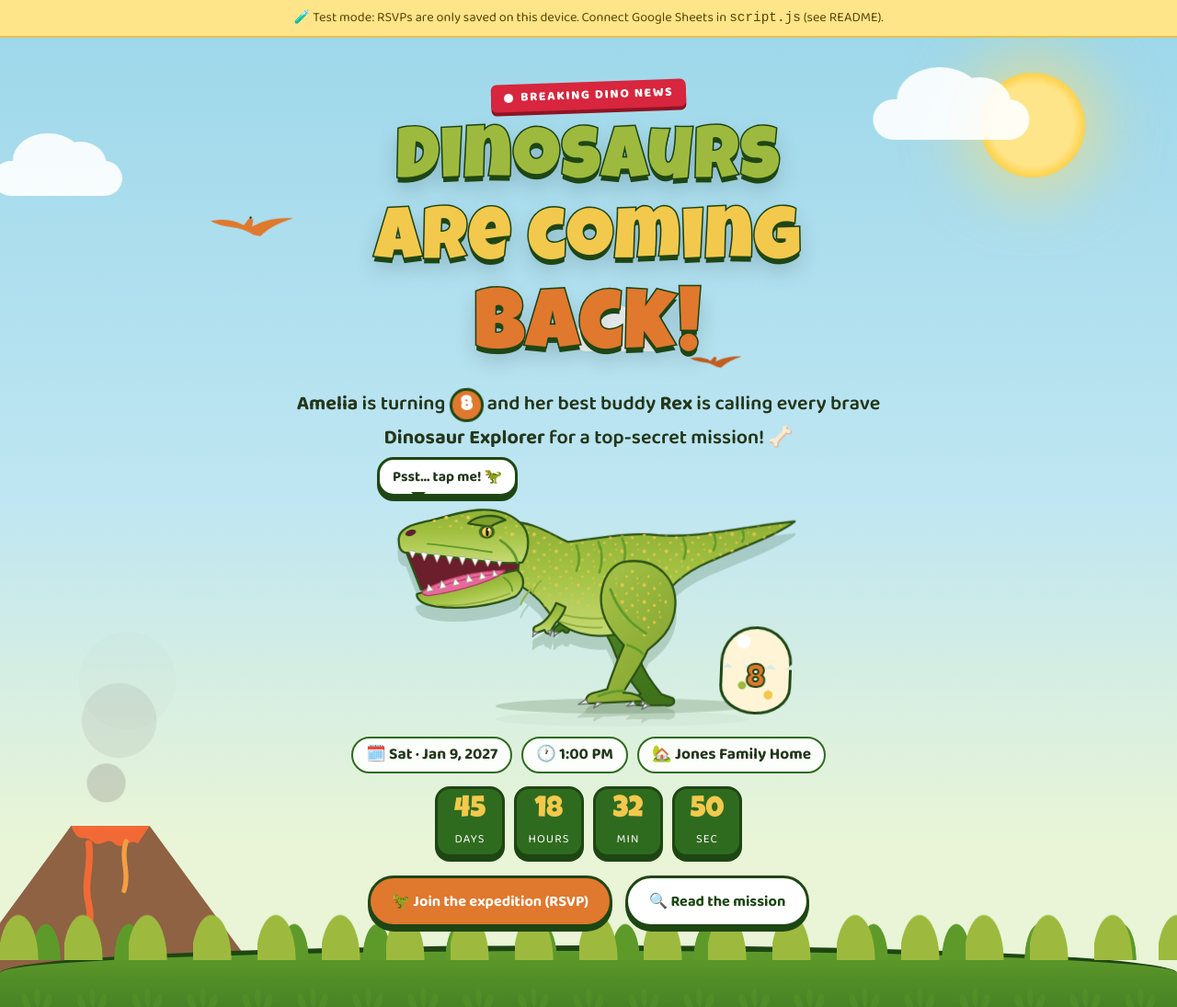
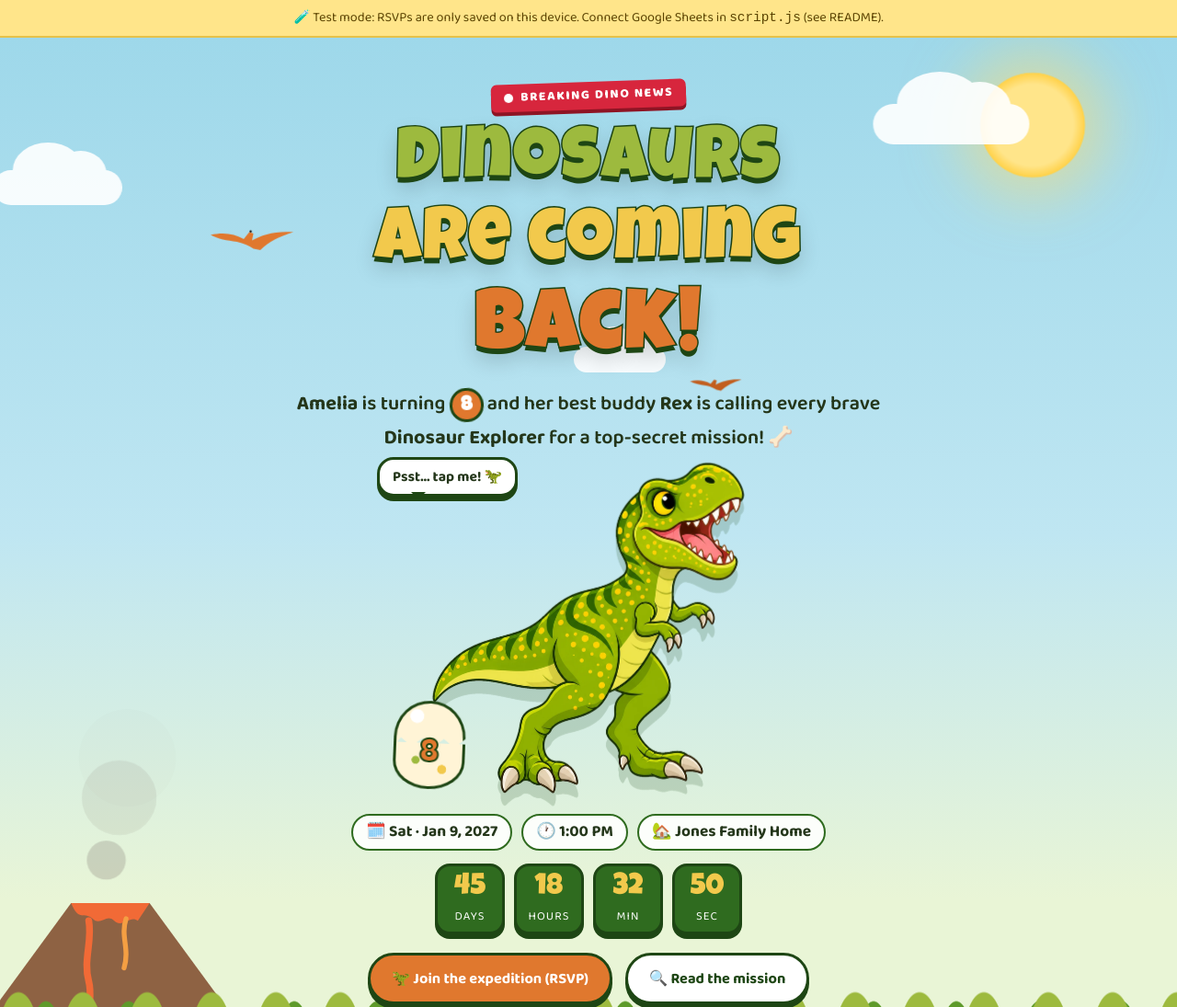
Before and after one commit to jonesjocobi/Amelias8thBirthday, a plain HTML site: page index.html in a window 1280 px wide. Shown: the top 1095 px of the page at 92% size. Drawn offline with nearby package versions, Linux system fonts and the light colour scheme.

Commit message:
Use the new cartoon Rex picture
Co-Authored-By: Claude Opus 5.5 <noreply@anthropic.com>
Claude-Session: https://claude.ai/code/session_01Rc41KA9Ewkmvp3WgnFkrFD

```diff
--- a/index.html
+++ b/index.html
@@ -52,7 +52,7 @@
 
       <div class="rex-stage">
         <button class="rex-btn" id="rex-btn" type="button" aria-label="Tap Rex to hear him roar">
-          <img src="assets/rex.svg" alt="Rex, Amelia's green T-rex stuffy" class="rex-hero" width="400" height="260">
+          <img src="assets/rex.png" alt="Rex, Amelia's green T-rex" class="rex-hero" width="661" height="700">
         </button>
         <div class="speech" id="rex-speech" role="status" aria-live="polite">Psst… tap me! 🦖</div>
         <div class="egg-8" aria-hidden="true">
@@ -322,7 +322,7 @@
 
   <footer class="footer">
     <div class="container">
-      <img src="assets/rex.svg" alt="" class="footer-rex" width="160" height="104">
+      <img src="assets/rex.png" alt="" class="footer-rex" width="140" height="148">
       <p class="footer-big">See you at base camp, Explorer!</p>
       <p>With stomps &amp; roars, <b>Amelia, Rex &amp; the Jones Family</b> 💚</p>
       <p class="tiny">Tap anywhere to leave dino footprints 👣</p>
--- a/script.js
+++ b/script.js
@@ -177,7 +177,7 @@ $$('img[data-placeholder]').forEach((img) => {
   const swap = () => {
     const ph = document.createElement('div');
     ph.className = 'ph';
-    ph.innerHTML = `<div><img src="assets/rex.svg" alt=""><span>${img.dataset.placeholder}</span></div>`;
+    ph.innerHTML = `<div><img src="assets/rex.png" alt=""><span>${img.dataset.placeholder}</span></div>`;
     img.replaceWith(ph);
   };
   if (img.complete && img.naturalWidth === 0) swap();
--- a/style.css
+++ b/style.css
@@ -141,7 +141,7 @@ body.shake .hero-title { animation: quake .5s; }
 .rex-stage { position: relative; width: min(460px, 100%); margin: 10px auto 4px; }
 .rex-btn { background: none; border: 0; padding: 0; cursor: pointer; width: 100%; -webkit-tap-highlight-color: transparent; }
 .rex-hero {
-  width: 100%; height: auto;
+  width: min(340px, 74%); height: auto; margin: 0 auto;
   filter: drop-shadow(0 14px 0 rgba(30, 70, 20, .18));
   transform-origin: 60% 95%;
   animation: rex-walk-in 1.6s cubic-bezier(.3, 1.3, .5, 1) .6s both, rex-idle 3s ease-in-out 2.2s infinite;
@@ -159,7 +159,7 @@ body.shake .hero-title { animation: quake .5s; }
   border: 8px solid transparent; border-top-color: var(--jungle-deep);
 }
 .egg-8 {
-  position: absolute; right: 2%; bottom: 4%;
+  position: absolute; left: 4%; bottom: 4%;
   width: 78px; height: 96px; animation: egg-wiggle 2.6s ease-in-out infinite;
 }
 .egg-8 .egg-top, .egg-8 .egg-bottom {
@@ -451,7 +451,7 @@ input.invalid { border-color: #D7263D; animation: quake .4s; }
 
 /* ---------- Footer ---------- */
 .footer { background: var(--jungle-deep); color: #E9F5D6; text-align: center; padding: 50px 0 60px; }
-.footer-rex { width: 160px; margin: 0 auto 8px; transform: scaleX(-1); animation: bob 3s ease-in-out infinite; }
+.footer-rex { width: 140px; margin: 0 auto 8px; animation: bob 3s ease-in-out infinite; }
 .footer-big { font: 2rem var(--font-title); color: var(--spot); margin: 0 0 6px; }
 .footer .tiny { color: #B8CFA0; }
 
```
Also changed, not shown: assets/rex.png (added), assets/rex.svg (deleted), assets/share.png, 1 other file.
